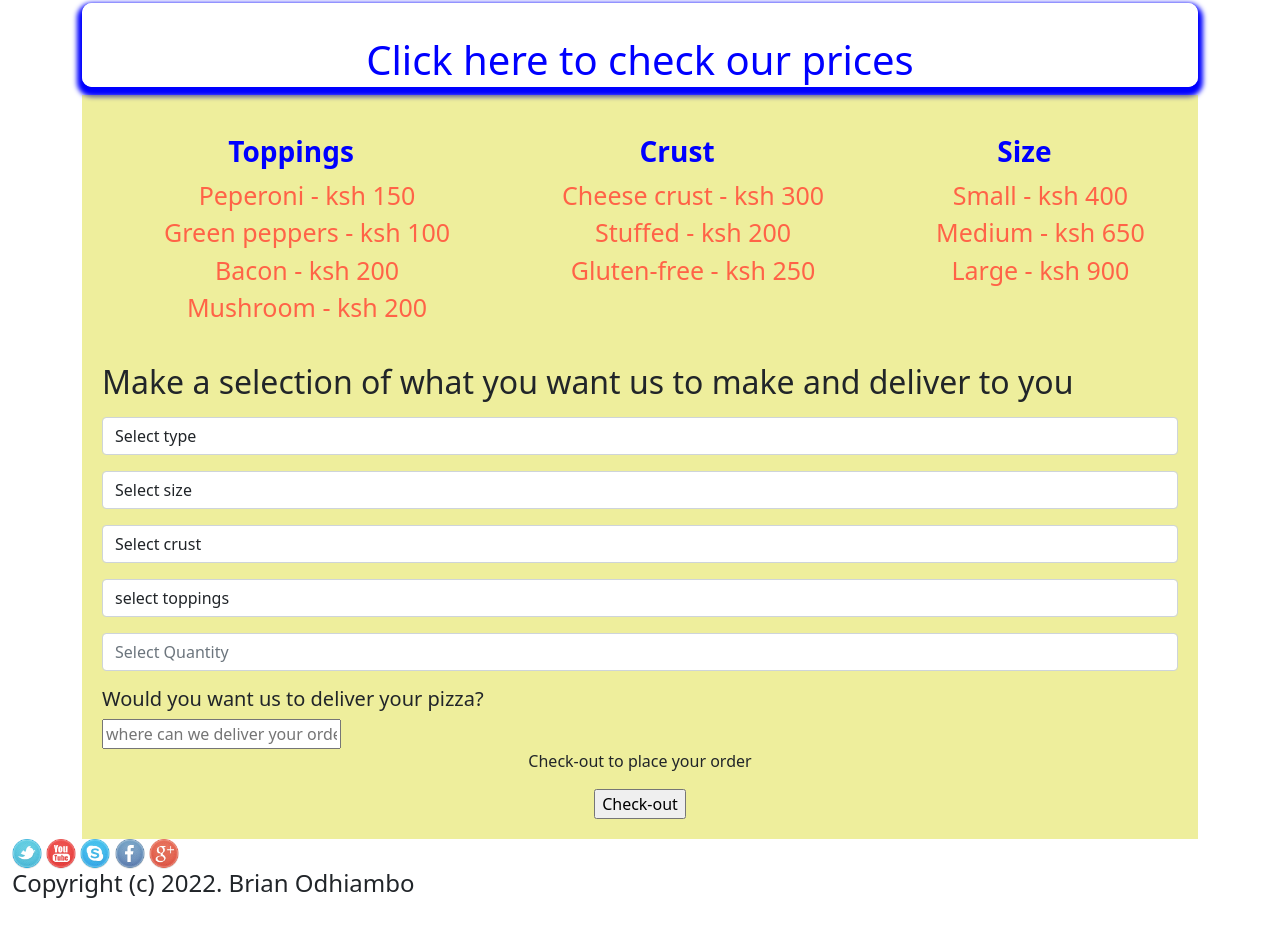
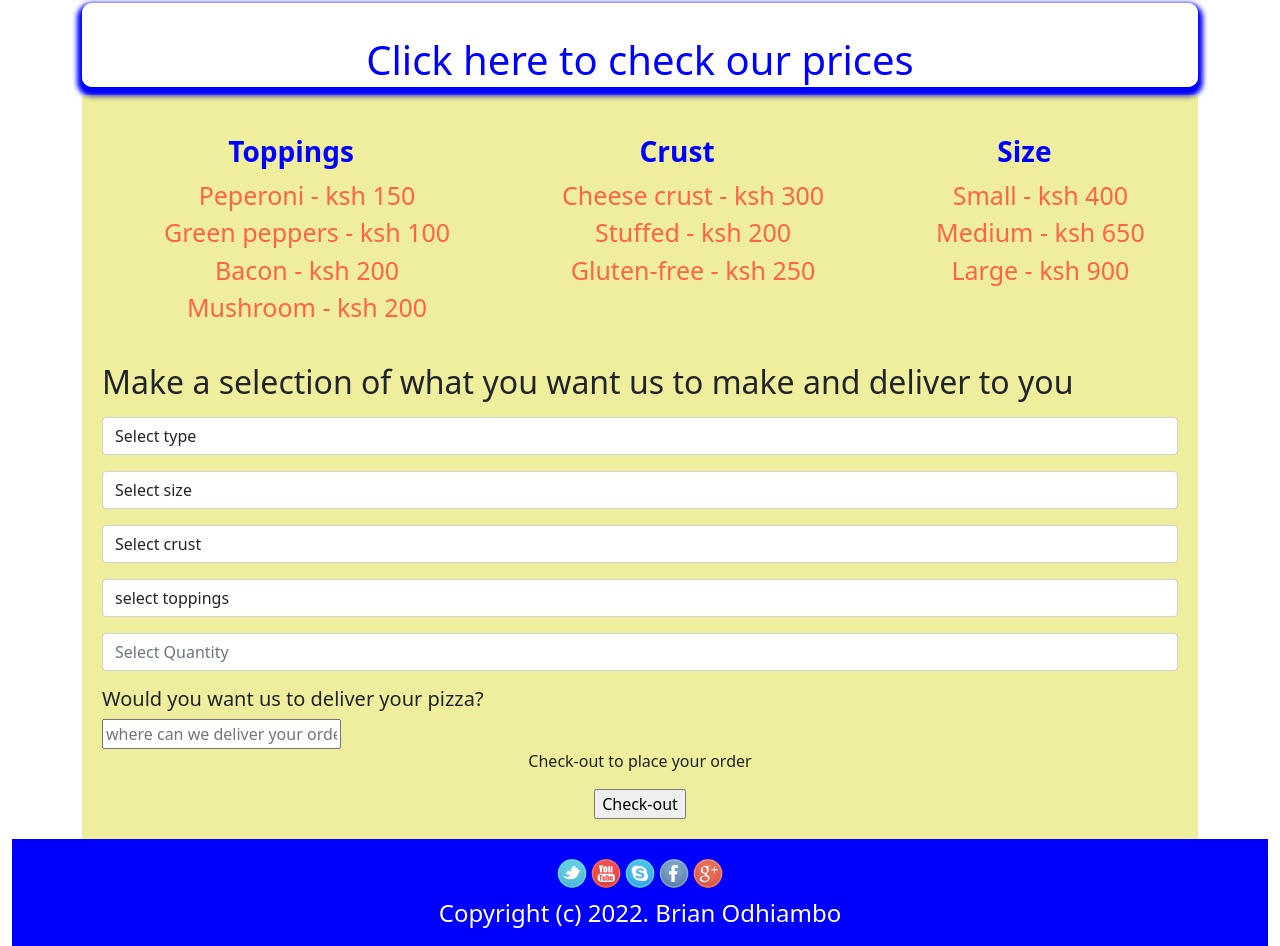
Before and after one commit to Otybrian/The-pizza-palace, a plain HTML site: page index.html in a window 1280 px wide. Shown: the part 1325-2271 px from the top of the page. Before the commit the page ends 2231 px from the top, so only its background shows below. Drawn offline with nearby package versions, Linux system fonts and the light colour scheme.

Commit message:
finish styling with css

```diff
--- a/styles/styles.css
+++ b/styles/styles.css
@@ -225,3 +225,16 @@
 .crusting ul li{
     list-style: none;
 }
+.footer{
+    text-align: center;
+    padding-top: 20px;
+}
+.copyright{
+    text-align: center;
+    padding-top: 10px;
+    color: white;
+}
+.section-last{
+    background-color: blue;
+    padding-bottom: 10px;
+}
```
